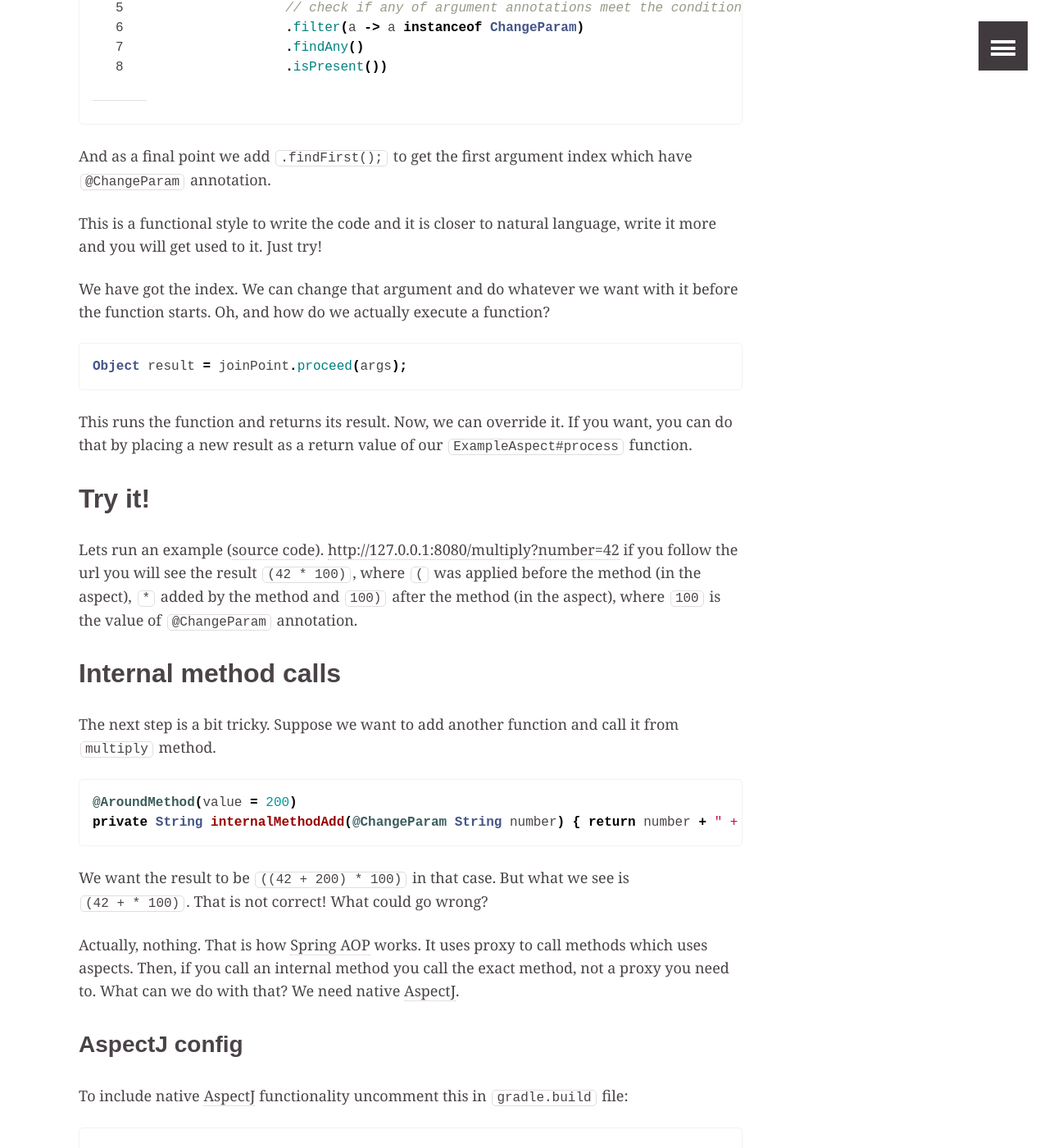
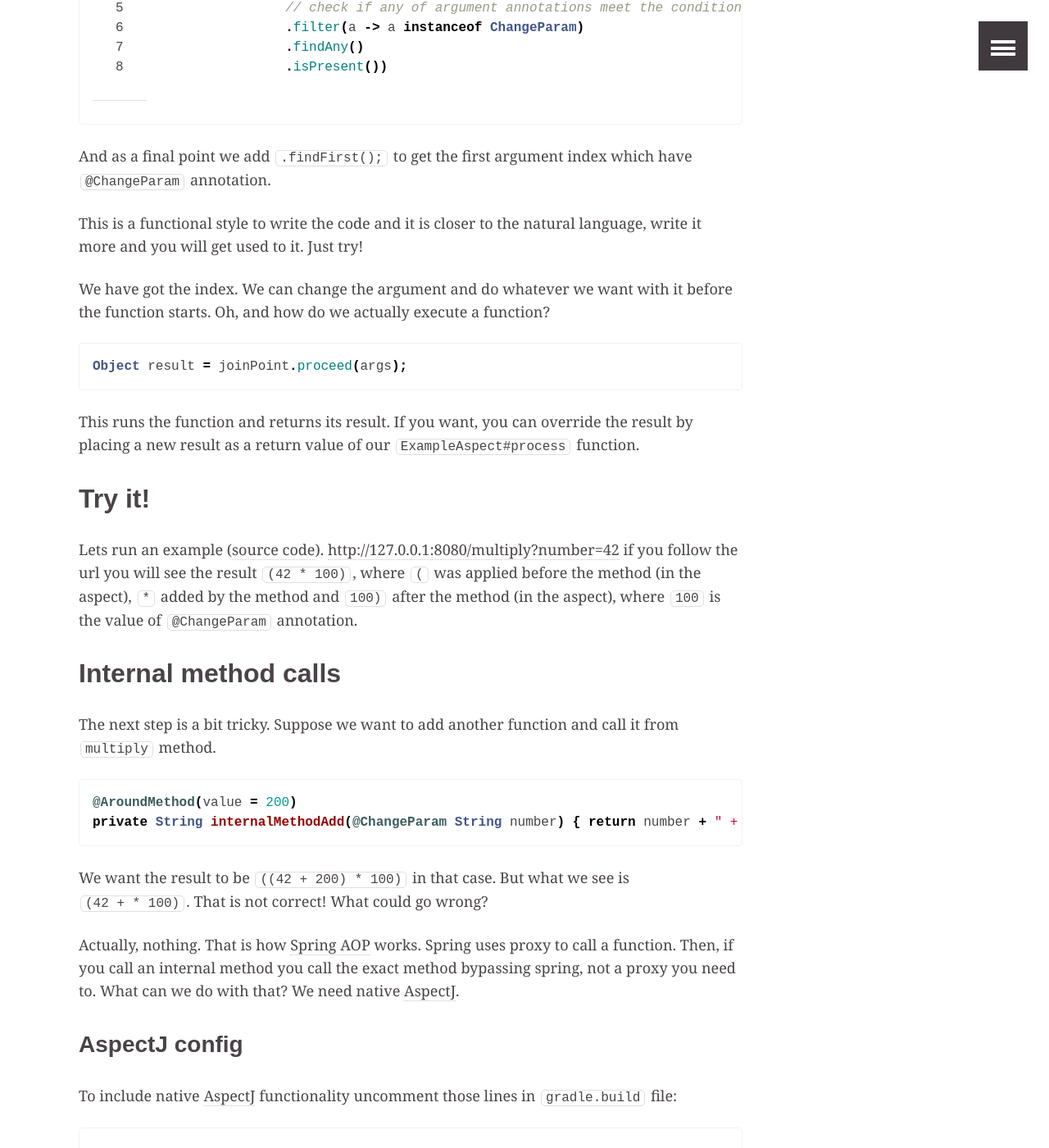
Before and after one commit to Foat/foat.github.io, a Jekyll site: the page built from _posts/articles/2015-06-02-java-aspects-using-spring-aop-and-aspectj.markdown, in a window 1280 px wide and 1400 px high, scrolled down 3862 px. Shown: the whole window at 82% size. Built offline with Jekyll 4.4.1, drawn with Linux system fonts in a browser that asks for light colours; comment, search, counter and statistics services are not loaded; some of the changed text lies outside the part shown.

Commit message:
text updates, aspect teaser

```diff
--- a/_posts/articles/2015-06-02-java-aspects-using-spring-aop-and-aspectj.markdown
+++ b/_posts/articles/2015-06-02-java-aspects-using-spring-aop-and-aspectj.markdown
@@ -121,15 +121,15 @@ we need to filter it somehow to get an appropriate index. We apply a filter with
 
 And as a final point we add `.findFirst();` to get the first argument index which have `@ChangeParam` annotation.
 
-This is a functional style to write the code and it is closer to natural language, write it more and you will get used to it. Just try!
+This is a functional style to write the code and it is closer to the natural language, write it more and you will get used to it. Just try!
 
-We have got the index. We can change that argument and do whatever we want with it before the function starts. Oh, and how do we actually execute a function?
+We have got the index. We can change the argument and do whatever we want with it before the function starts. Oh, and how do we actually execute a function?
 
 {% highlight java %}
 Object result = joinPoint.proceed(args);
 {% endhighlight %}
 
-This runs the function and returns its result. Now, we can override it. If you want, you can do that by placing a new result as a return value of our `ExampleAspect#process` function.
+This runs the function and returns its result. If you want, you can override the result by placing a new result as a return value of our `ExampleAspect#process` function.
 
 ## Try it!
 Lets run an example ([source code]). [http://127.0.0.1:8080/multiply?number=42](http://127.0.0.1:8080/multiply?number=42) if you follow the url you will see the result `(42 * 100)`, where `(` was applied before the method (in the aspect), `*` added by the method and `100)` after the method (in the aspect), where `100` is the value of `@ChangeParam` annotation.
@@ -144,10 +144,10 @@ private String internalMethodAdd(@ChangeParam String number) { return number + "
 
 We want the result to be `((42 + 200) * 100)` in that case. But what we see is `(42 + * 100)`. That is not correct! What could go wrong?
 
-Actually, nothing. That is how [Spring AOP] works. It uses proxy to call methods which uses aspects. Then, if you call an internal method you call the exact method, not a proxy you need to. What can we do with that? We need native [AspectJ].
+Actually, nothing. That is how [Spring AOP] works. Spring uses proxy to call a function. Then, if you call an internal method you call the exact method bypassing spring, not a proxy you need to. What can we do with that? We need native [AspectJ].
 
 ### AspectJ config
-To include native [AspectJ] functionality uncomment this in `gradle.build` file:
+To include native [AspectJ] functionality uncomment those lines in `gradle.build` file:
 {% highlight groovy linenos=table %}
 configurations {
     aspectjweaver
```
Also changed, not shown: other parts of _posts/articles/2015-06-02-java-aspects-using-spring-aop-and-aspectj.markdown (+6 -6 lines), images/aspect_teaser.png (added).
